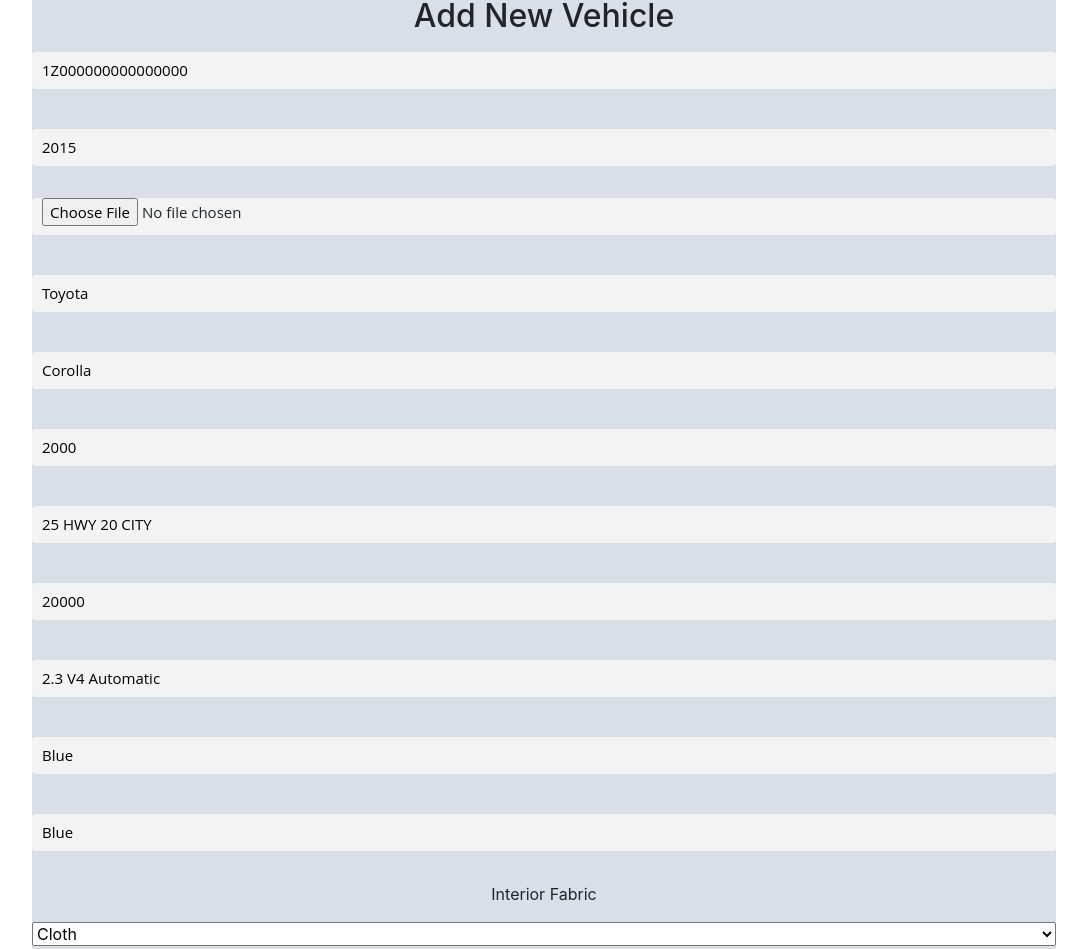
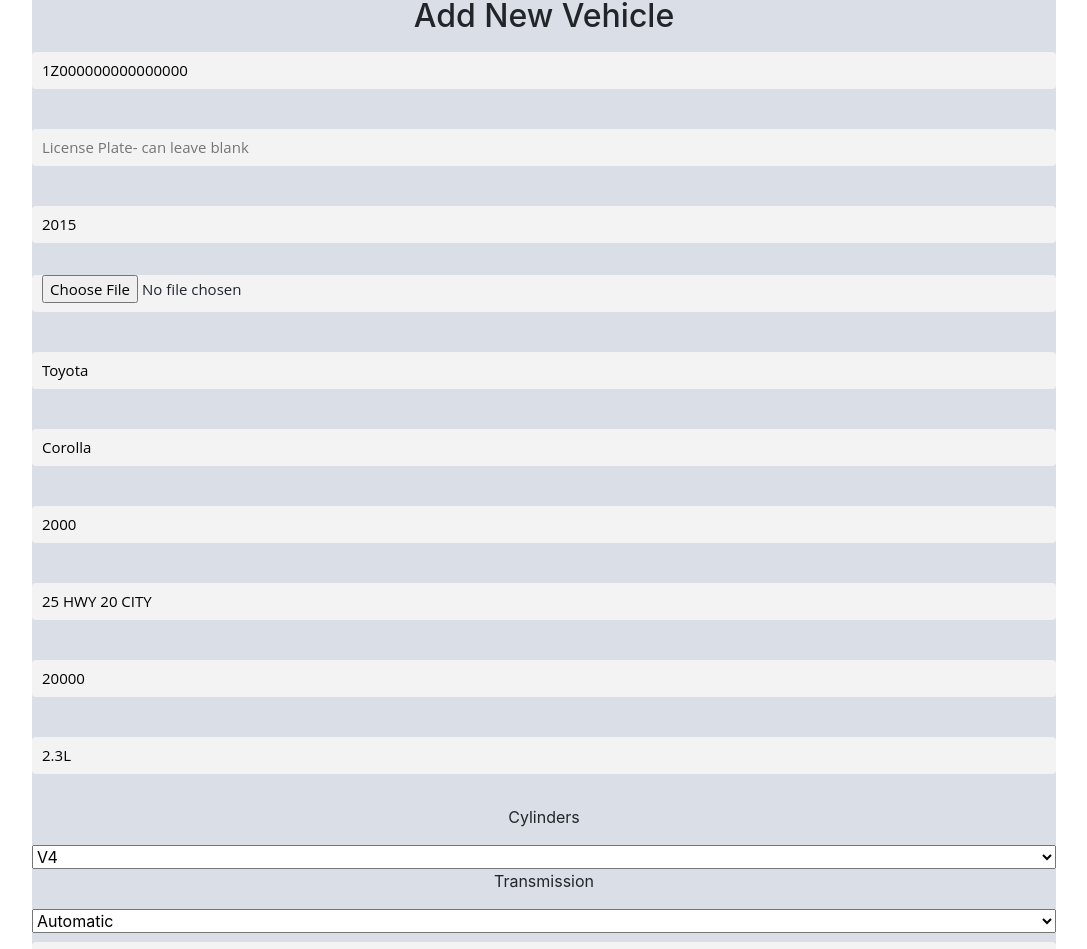
Before and after one commit to richardmachado/carsalesfrontend, a React (Create React App) app: page /addvehicle in a window 1280 px wide. Shown: the part 133-1082 px from the top of the page, without its empty margins (16-1103 px from the left). Built offline with nearby package versions, Linux system fonts and the light colour scheme; what robot3 would draw is missing.

Commit message:
updated engine breakdown in form and inventory

```diff
--- a/src/App.js
+++ b/src/App.js
@@ -9,11 +9,12 @@ import Maintenance from "./components/maintenance/maintenance";
 import VinSearch from "./components/VinSearch/VinSearch";
 import AddVehicle from './components/AddVehicle/AddVehicle';
 import Financing from "./components/Financing/Financing"
-import Vehicles from "./components/Inventory/vehicles"
+import Vehicles from "./components/Inventory/Vehicle"
 
 // import PrivateRoute from './utils/PrivateRoute';
 
 function App(props) {
+
   return (
     <div className="App">
       <Navigation />
--- a/src/Navigation/Navigation.js
+++ b/src/Navigation/Navigation.js
@@ -15,9 +15,7 @@ import {
 
 class Header extends Component {
     constructor(props) {
-
         super(props);
-        console.log(props)
         this.toggle = this.toggle.bind(this);
         this.state = {
             isOpen: false,
--- a/src/components/AddVehicle/AddVehicle.js
+++ b/src/components/AddVehicle/AddVehicle.js
@@ -30,7 +30,7 @@ export default function AddVehicle(props) {
   const uploadImage = async (base64EncodedImage) => {
     try {
 
-      await fetch('https://carsalesbackend.herokuapp.com//api/upload', {
+      await fetch('https://carsalesbackend.herokuapp.com/api/upload', {
         method: 'POST',
         body: JSON.stringify({ data: base64EncodedImage}),
         headers: { "content-type": 'application/json' }
@@ -50,7 +50,8 @@ export default function AddVehicle(props) {
       setLoading(true);
         axios
             .post("https://carsalesbackend.herokuapp.com/api/inventory", data)
-            .then(res => {
+          .then(res => {
+              console.log(data)
                 props.history.push("/maintenance");
                 console.log(res);
           })
@@ -68,7 +69,7 @@ export default function AddVehicle(props) {
 
             <form onSubmit={handleSubmit(onSubmit)}>
           <StyledForm>
-          <label htmlFor="year"> </label>
+          <label htmlFor="vin"> </label>
               <Inputs
                 type="text"
                 placeholder="Vin Number"
@@ -111,8 +112,20 @@ export default function AddVehicle(props) {
 
 
 
-     {/* End of vin  -------------------------------------------------------------------------------              */}
+            {/* End of vin  -------------------------------------------------------------------------------              */}
 
+            <label htmlFor="Licence"> </label>
+              <Inputs
+                type="text"
+                placeholder="License Plate- can leave blank"
+                id="license_plate"
+                name="license_plate"
+
+                aria-invalid={errors.license_plate ? 'true' : 'false'}
+
+                ref={register({required: false})}
+              />
+              {/* End of license plate  -------------------------------------------------------------------------------              */}
             <label htmlFor="year"> </label>
               <Inputs
                 type="text"
@@ -197,7 +210,7 @@ export default function AddVehicle(props) {
                 ? "block"
                 : "none"
             }}
-                    ></span>
+                    >Make is too long</span>
 
      {/* End of make  -------------------------------------------------------------------------------              */}
 
@@ -329,31 +342,54 @@ export default function AddVehicle(props) {
 
      {/* End of price  -------------------------------------------------------------------------------              */}
 
-     <label htmlFor="engine"> </label>
+     <label htmlFor="engine_size"> </label>
               <Inputs
                 type="text"
-                placeholder="Engine"
-                id="engine"
-              name="engine"
-              defaultValue="2.3 V4 Automatic"
-                aria-invalid={errors.engine ? 'true' : 'false'}
-                aria-describedby="error-price-required error-price-maxLength"
+                placeholder="Engine Size (Liters)"
+                id="engine_size"
+              name="engine_size"
+              defaultValue="2.3L"
+                aria-invalid={errors.engine_size ? 'true' : 'false'}
+                aria-describedby="error-engine_size-required error-engine_size-minLength"
                 ref={register({required: true, minLength: 1})}
               />
               <span
             role="alert"
-            id="error-price-required"
+            id="error-engine_size-required"
             style={{
-              display: errors.engine && errors.engine.type === "required"
+              display: errors.engine_size && errors.engine_size.type === "required"
                 ? "block"
                 : "none"
             }}
           >
-            Engine is required
+            Engine Size is required
           </span>
 
 
-            {/* End of engine  -------------------------------------------------------------------------------              */}
+            {/* End of engine size  -------------------------------------------------------------------------------              */}
+
+            <p>Cylinders</p>
+                  <select name="cylinders" ref={register}>
+                  <option value="V4">V4</option>
+              <option value="V6">V6</option>
+              <option value="V8">V8</option>
+              <option value="V10">V10</option>
+              <option value="V12">V12</option>
+              <option value="V16">V16</option>
+
+          </select>
+
+
+            {/* End of Cylinders  -------------------------------------------------------------------------------              */}
+            <p>Transmission</p>
+                  <select name="transmission" ref={register}>
+                  <option value="Automatic">Automatic</option>
+                  <option value="Manual">Manual </option>
+
+
+          </select>
+
+            {/* End of Tranmission  -------------------------------------------------------------------------------*/}
 
             <label htmlFor="color_interior"> </label>
               <Inputs
@@ -405,7 +441,7 @@ export default function AddVehicle(props) {
           </span>
 
 
-              {/* End of Exterior Color  -------------------------------------------------------------------------------              */}
+          {/* End of Exterior Color  -------------------------------------------------------------------- */}
                 <p>Interior Fabric</p>
                   <select name="fabric" ref={register}>
                   <option value="Cloth">Cloth</option>
@@ -416,7 +452,7 @@ export default function AddVehicle(props) {
 
         {/* End of Fabric  -------------------------------------------------------------------------------*/}
                     <p>drivetrain</p>
-        <select name="drivetrain" ref={register}>
+                  <select name="drivetrain" ref={register}>
                   <option value="2WD">2WD</option>
                   <option value="4WD">4WD</option>
                   <option value="AWD">AWD</option>
--- a/src/components/Inventory/vehicles.js
+++ b/src/components/Inventory/Vehicle.js
@@ -4,10 +4,15 @@ import React, { useState, useEffect } from "react";
 import axios from "axios";
 import { useParams } from "react-router-dom";
 
-import {Largebox, PicturesBox, VehicleInfoBox, VehicleModel} from "./styles"
+import {
+    Largebox,
+    PicturesBox,
+    VehicleInfoBox,
+    VehicleModel
+} from "./styles"
 
 
-function Inventory({ match }) {
+function Vehicle({ match })  {
     console.log(match)
     const [neon, setNeo] = useState();
     const params = useParams();
@@ -35,33 +40,35 @@ function Inventory({ match }) {
     return (
         <div className="body">
             <div className="container">
-                <h1 className="display-4 my3">Vehicle Information</h1>
+
                 {neon.map(vehicle => {
-        if (params.id==vehicle.id) {
-        return(
-
+        if (Number(params.id)===vehicle.id) {
+            return (
+            <div key={vehicle.id}>
+                    <h1 className="display-4 my3">Vehicle Information</h1>
+                    <h2>{vehicle.year} {vehicle.make} {vehicle.model}</h2>
             <Largebox key={vehicle.id}>
-            <PicturesBox>pictures will go here</PicturesBox>
+            <PicturesBox>pictures</PicturesBox>
               <VehicleInfoBox >
-
-                <VehicleModel>Year: {vehicle.year} {vehicle.make} {vehicle.model}</VehicleModel>
               <VehicleModel>Exterior Color: {vehicle.color_exterior} </VehicleModel>
               <VehicleModel>Interior Color: {vehicle.color_interior} </VehicleModel>
               <VehicleModel>Interior Fabric: {vehicle.fabric}</VehicleModel>
                 <VehicleModel>Vin:{vehicle.vin}</VehicleModel>
                 <VehicleModel>Current Mileage: {vehicle.mileage} </VehicleModel>
                 <VehicleModel>Price: ${vehicle.price} </VehicleModel>
-                <VehicleModel>Engine Type: {vehicle.engine} </VehicleModel>
+                <VehicleModel>Engine Type: {vehicle.engine_size} {vehicle.cylinders} </VehicleModel>
+                <VehicleModel>Transmission: {vehicle.transmission} </VehicleModel>
                 <VehicleModel>Drivetrain: {vehicle.drivetrain} </VehicleModel>
                 <VehicleModel>Warranty: {vehicle.warranty} </VehicleModel>
                 <VehicleModel>Description {vehicle.description} </VehicleModel>
             </VehicleInfoBox>
-          </Largebox>
+                    </Largebox>
+                    </div>
         )
-    }
+    }else {return null}
                 })}
             </div>
         </div>
     );
 }
-export default Inventory;
+export default Vehicle;
--- a/src/components/Inventory/styles.js
+++ b/src/components/Inventory/styles.js
@@ -1,6 +1,9 @@
 import styled from 'styled-components'
 
+export const Body = styled.div`
+background-color:#dadee6;
 
+`
 export const Largebox = styled.div`
 width:100%;
 border:solid blue 1px;
--- a/src/components/maintenance/maintenance.js
+++ b/src/components/maintenance/maintenance.js
@@ -86,7 +86,7 @@ export default function Maintenance(props, id) {
                          <Image
                            key={index}
                            cloudName="dd1erw65b"
-                           publicId={imageId}
+                          //uncomment to get pictures  publicId={imageId}
                            width="100"
                            crop="scale"
                          />
@@ -139,7 +139,15 @@ export default function Maintenance(props, id) {
                         <h4>{vehicle.fabric} </h4>
                       </Smallerboxes><Smallerboxes>
                         <p>Engine</p>
-                        <h4>{vehicle.engine} </h4>
+                        <h4>{vehicle.engine_size} </h4>
+                      </Smallerboxes><Smallerboxes>
+                      </Smallerboxes><Smallerboxes>
+                        <p>Cylinders</p>
+                        <h4>{vehicle.cylinders} </h4>
+                      </Smallerboxes><Smallerboxes>
+                      </Smallerboxes><Smallerboxes>
+                        <p>Transmission</p>
+                        <h4>{vehicle.transmission} </h4>
                       </Smallerboxes><Smallerboxes>
                         <p>Drivetrain</p>
                         <h4>{vehicle.drivetrain} </h4>
@@ -158,14 +166,16 @@ export default function Maintenance(props, id) {
 
                           <Modal
                             onRequestClose={() => send('cancel')}
-                            isOpen={current.name === 'confirming'}
+                          isOpen={current.name === 'confirming'}
+                          ariaHideApp={false}
                           >
                             Are you sure?! Action cannot be undone
                             <button onClick={() => send('cancel')}>
                               Cancel
                             </button>
                             <button className="btn btn-danger" onClick={() => send(removeId(vehicle.id))}>
-                              Yes Definitely
+                            Yes Definitely, Delete {vehicle.id}<span> </span>
+                            {vehicle.make}<span></span> {vehicle.model}
                             </button>
                       </Modal>
             {/*-------------------------------------End of Delete Button Modal---------------------------- */}
```
Also changed, not shown: src/components/Inventory/Inventory.js (+34 -12 lines), 2 other files (tests, documents, lock files or other folders).
